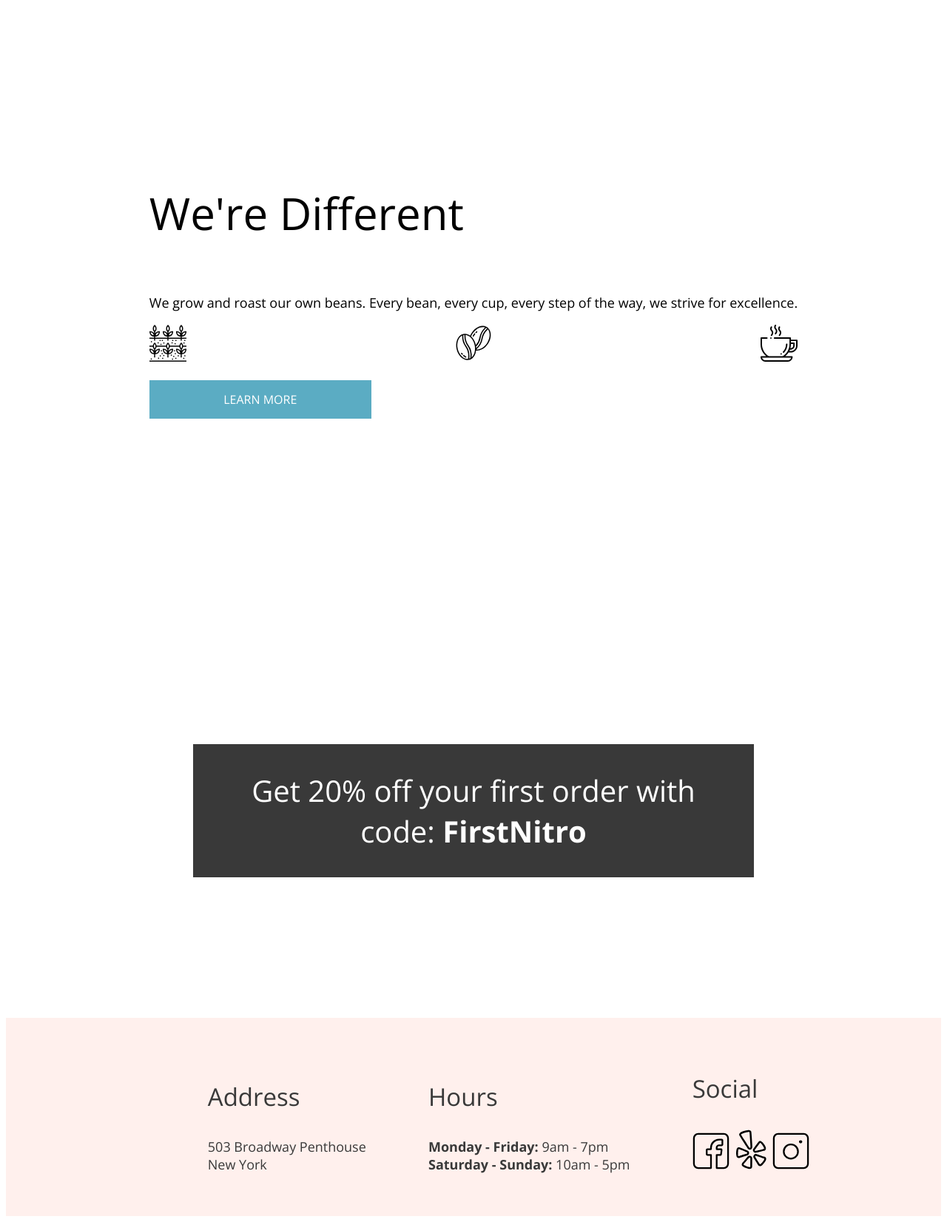
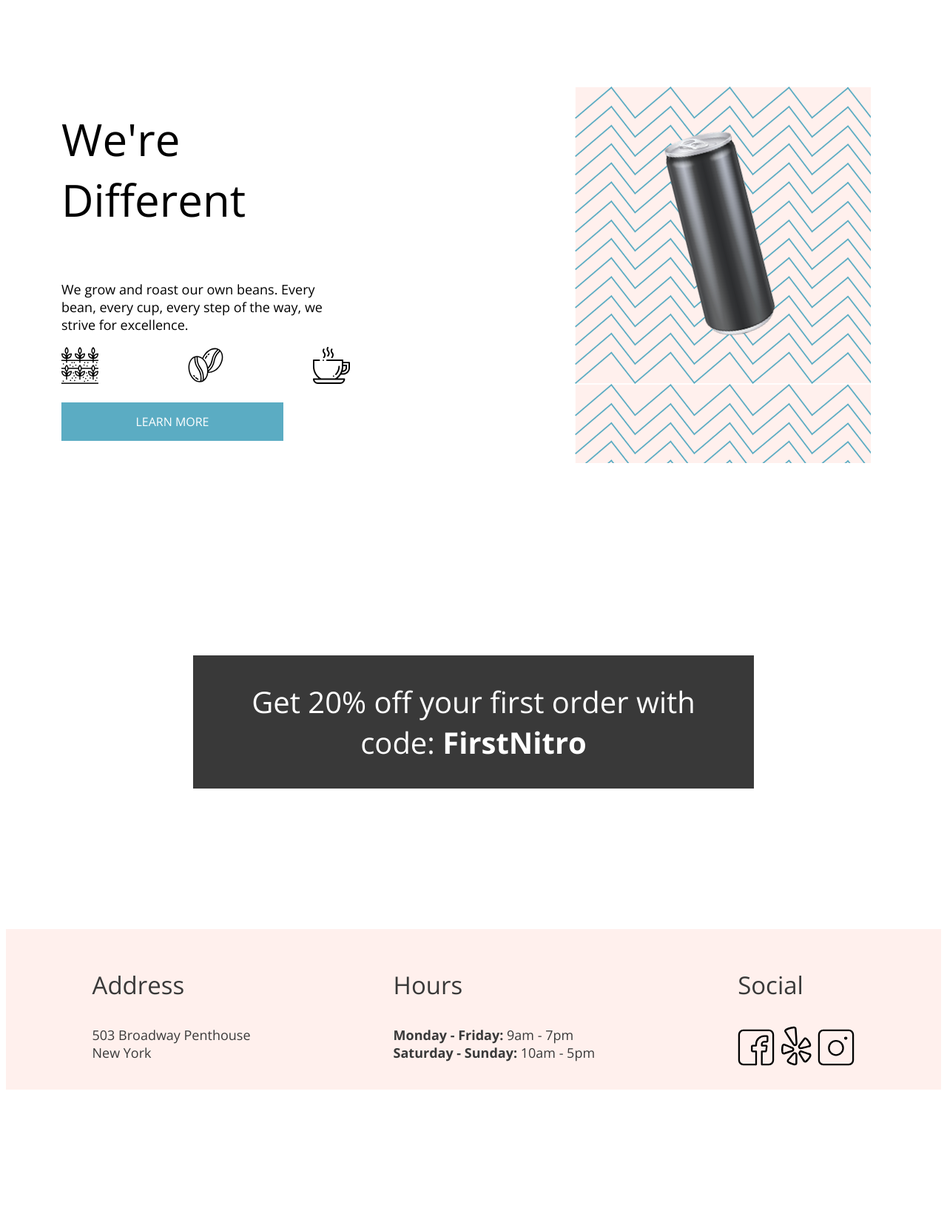
Before and after one commit to tomd323/coffee-shop, a plain HTML site: page index.html in a window 1280 px wide. Shown: the part 1522-3174 px from the top of the page at 74% size. After the commit the page ends 3003 px from the top, so only its background shows below. Drawn offline with nearby package versions, Linux system fonts and the light colour scheme.

Commit message:
14 changes - menu and new section to index

```diff
--- a/css/landing.css
+++ b/css/landing.css
@@ -111,19 +111,42 @@
     height: 236px;
 }
 
+.section02-display {
+    display: flex;
+    justify-content: space-between;
+    padding-top: 100px;
+    padding-bottom: 0px;
+    padding-left: 75px;
+    padding-right: 75px;
+}
+
 .section02-article__display {
-display: flex;
-flex-direction: column;
+    display: flex;
+    flex-direction: column;
+    width: 35%;
+}
 
+.section02-article__img {
+    background-image: url("../assets/images/coldbrewbackground.png");
+    background-size: 402px;
+    width: 400px;
+    padding: 20px;
+    margin: 20px;
+}
+
+.section02-article__img02 {
+    position: relative;
+    left: 100px;
+    top: 40px;
 }
 
 .section02-article__icon {
     display: flex;
-justify-content: space-between;
+    justify-content: space-between;
 }
 
 .section02-article__button {
-width: 300px;
+    width: 300px;
 }
 
 .discount-banner {
@@ -153,9 +176,9 @@ width: 300px;
 }
 
 .footer-article__display {
-    display: inline-block;
+    display: flex;
+    justify-content: space-around;
     padding: 20px;
-    margin: 20px;
 }
 
 .footer-article__display-01 {
--- a/css/menu.css
+++ b/css/menu.css
@@ -21,14 +21,22 @@
     width: 300px;
     height: 200px;
     border: 1px solid grey;
-    margin: 0px;
     text-align: center;
     font-weight: 300;
     color: white;
     background-color: #393939;
-    margin-left: 42%;
 }
 
+.menu-text {
+    color: white;
+}
+
+.menu-display {
+    display: flex;
+    flex-direction: column;
+    align-items: center;
+    justify-content: space-around;
+}
 .hot-stuff {
     text-align: center;
 }
--- a/index.html
+++ b/index.html
@@ -85,19 +85,21 @@
                 <a href="/pages/menu.html"><button class="section-01__button article__card-button">VIEW ALL</button></a>
             </div>
         </section>
-        <section class="discount-banner__padding">
+        <section class="section02-display">
             <div class="section02-article__display">
                 <h2>We're Different</h2>
-                <p>We grow and roast our own beans. Every bean, every cup, every step of the way, we strive for excellence.</p>
+                <p>We grow and roast our own beans. Every bean, every cup, every step of the way, we strive for
+                    excellence.</p>
                 <div class="section02-article__icon">
                     <img class="icon-01" src="./assets/images/planting.svg" alt="planting sprite">
                     <img class="icon-01" src="./assets/images/coffee-beans.svg" alt="beans sprite">
                     <img class="icon-01" src="./assets/images/coffee-cup.svg" alt="cup of coffee">
                 </div>
-                <button class="section-01__button article__card-button section02-article__button" >LEARN MORE</button>
+
+                <button class="section-01__button article__card-button section02-article__button">LEARN MORE</button>
             </div>
-            <div>
-
+            <div class="section02-article__img">
+                <img class="section02-article__img02" src="./assets/images/tiltedcan.png" alt="tilted can">
             </div>
         </section>
         <section class="discount-banner__padding">
@@ -105,19 +107,19 @@
                     FirstNitro</span></p>
         </section>
     </main>
-    <footer class="primary-2 font-grey ">
-        <article class="footer-article__display footer-article__display-01">
+    <footer class="primary-2 font-grey footer-article__display ">
+        <article class="">
             <h3>Address</h3>
             <p>503 Broadway Penthouse<br>New York</p>
         </article>
 
-        <article class="footer-article__display">
+        <article class="">
             <h3>Hours</h3>
             <p><span class="footer-address_bold">Monday - Friday:</span> 9am - 7pm<br><span
                     class="footer-address_bold">Saturday - Sunday:</span> 10am - 5pm</p>
         </article>
 
-        <article class="footer-article__display">
+        <article class="">
             <h3>Social</h3>
             <a href="https://www.facebook.com/"><img class="footer-address_icons" src="./assets/logos/Facebook-Icon.svg"
                     alt="facebook" /></a>
```
Also changed, not shown: pages/menu.html (+9 -2 lines).
